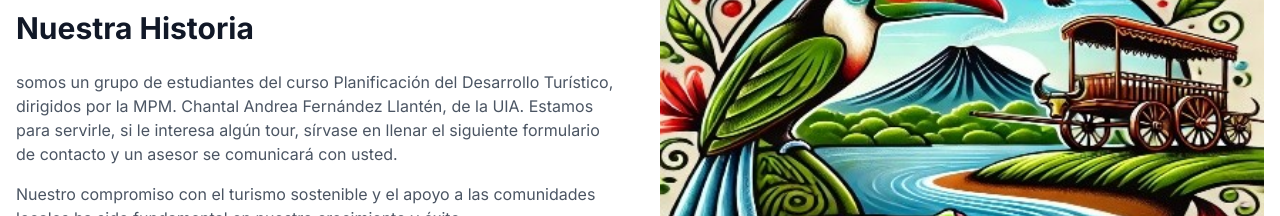
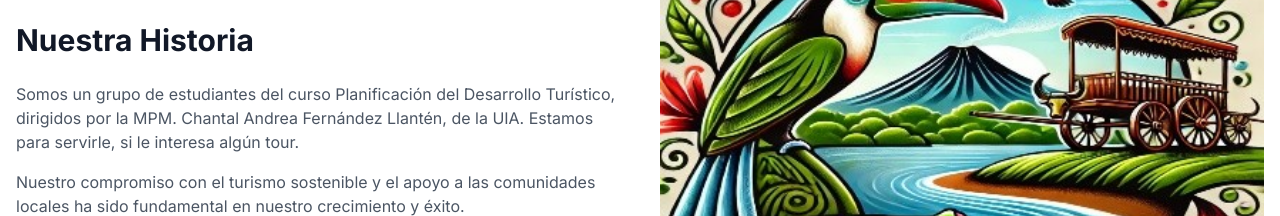
Before and after one commit to nialft/alvaradotours, a Next.js app: page /sobre-nosotros in a window 1280 px wide. Shown: the part 521-737 px from the top of the page. Built offline with nearby package versions, Linux system fonts and the light colour scheme.

Commit message:
Update page.tsx

```diff
--- a/app/sobre-nosotros/page.tsx
+++ b/app/sobre-nosotros/page.tsx
@@ -32,11 +32,10 @@ export default function SobreNosotros() {
                 Nuestra Historia
               </h2>
               <p className="text-gray-600 mb-4">
-                somos un grupo de estudiantes del curso Planificación del
+                Somos un grupo de estudiantes del curso Planificación del
                 Desarrollo Turístico, dirigidos por la MPM. Chantal Andrea
                 Fernández Llantén, de la UIA. Estamos para servirle, si le
-                interesa algún tour, sírvase en llenar el siguiente formulario
-                de contacto y un asesor se comunicará con usted.
+                interesa algún tour.
               </p>
 
               <p className="text-gray-600">
```
